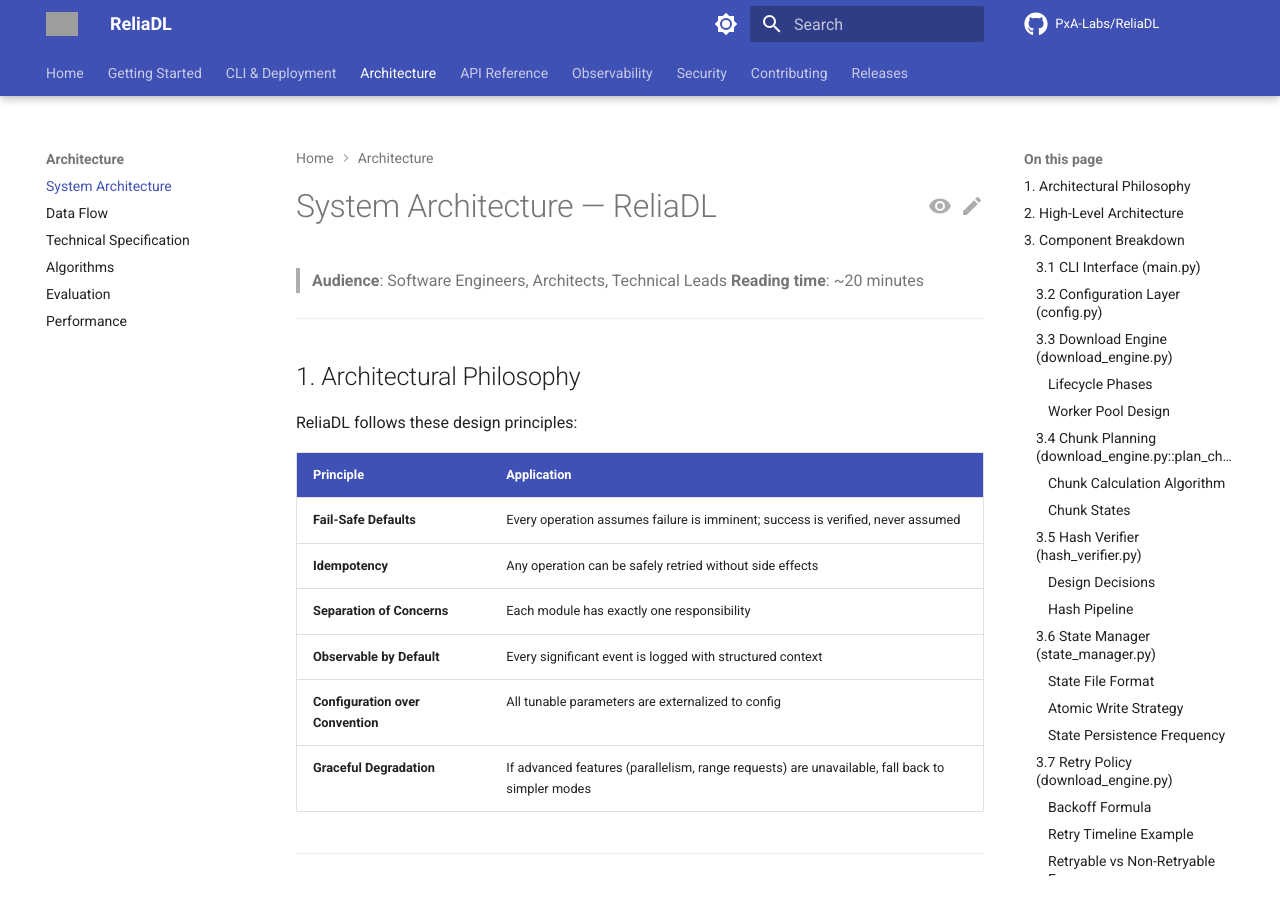
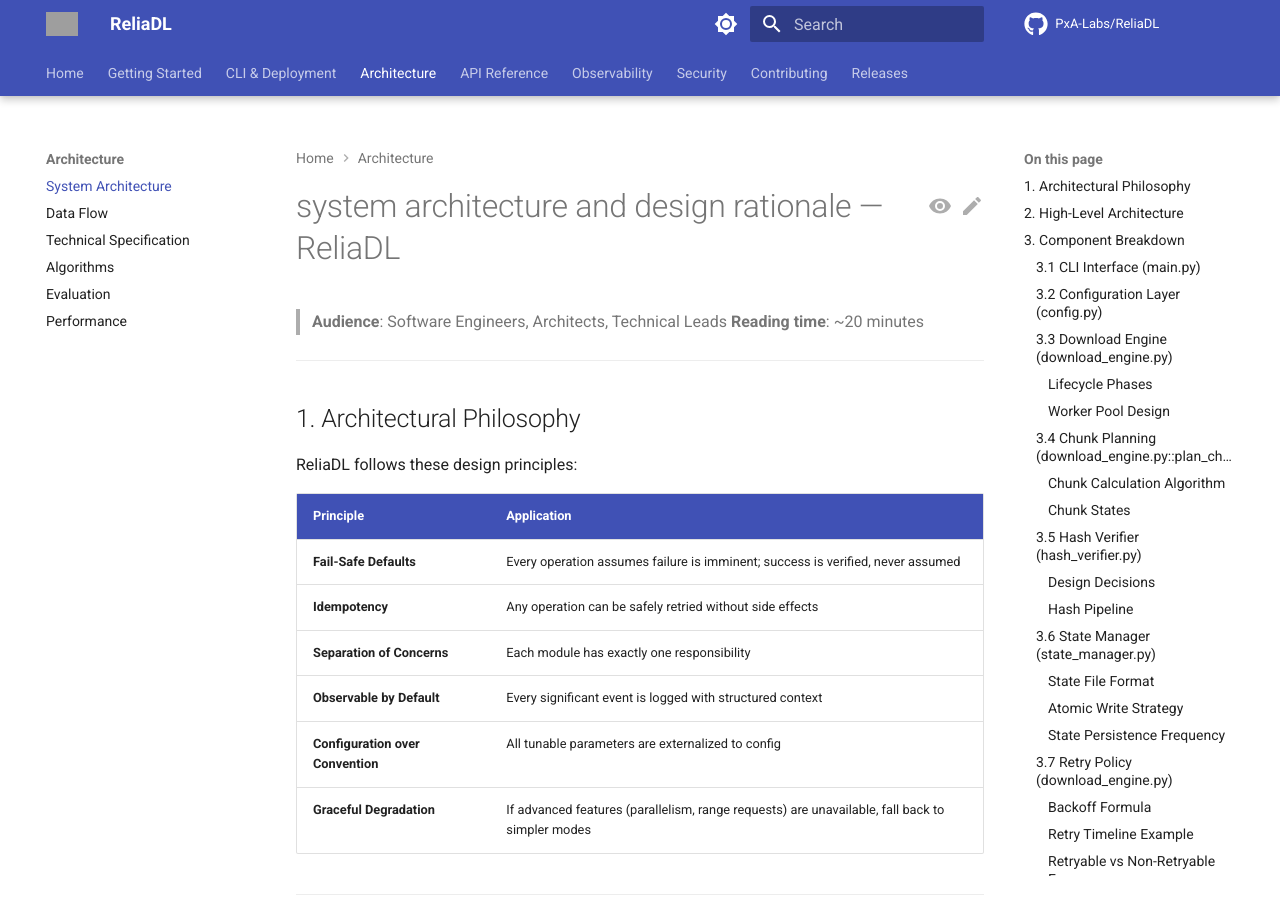
Before and after one commit to PxA-Labs/ReliaDL, an MkDocs documentation site: the page built from docs/ARCHITECTURE.md, in a window 1280 px wide and 900 px high. Built offline with MkDocs 1.6.1 and Material for MkDocs 9.7.7, drawn with Linux system fonts in a browser that asks for light colours; comment, search, counter and statistics services are not loaded; the version menu is left out; grey boxes are pictures that could not be loaded.

Commit message:
docs: update architecture document title scope

```diff
--- a/docs/ARCHITECTURE.md
+++ b/docs/ARCHITECTURE.md
@@ -1,4 +1,4 @@
-# System Architecture — ReliaDL
+# system architecture and design rationale — ReliaDL
 
 > **Audience**: Software Engineers, Architects, Technical Leads
 > **Reading time**: ~20 minutes
```
